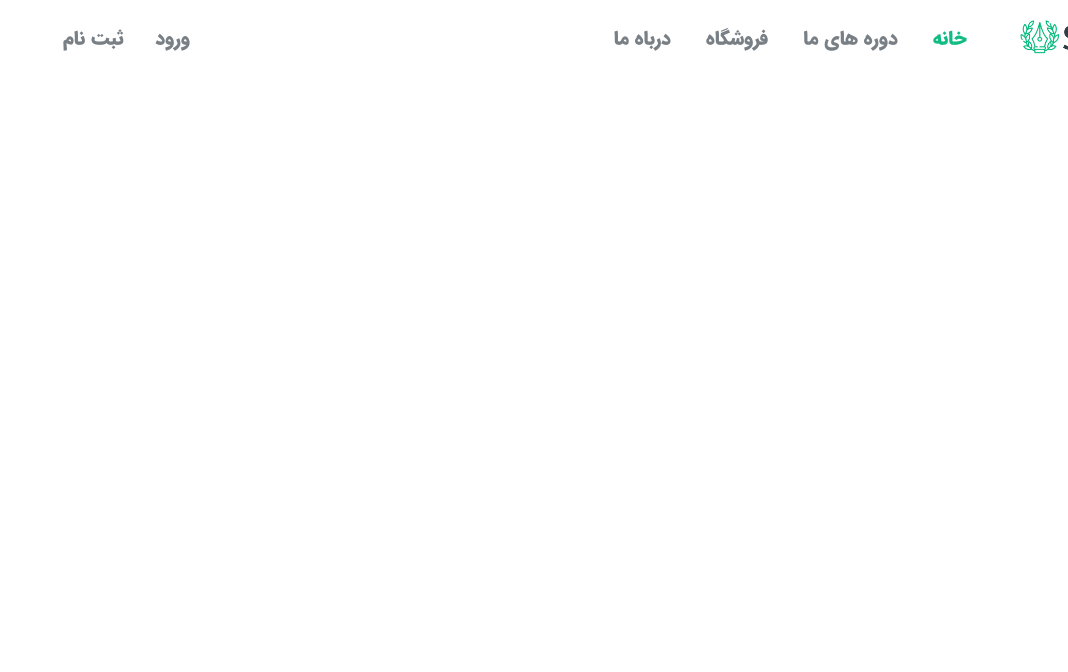
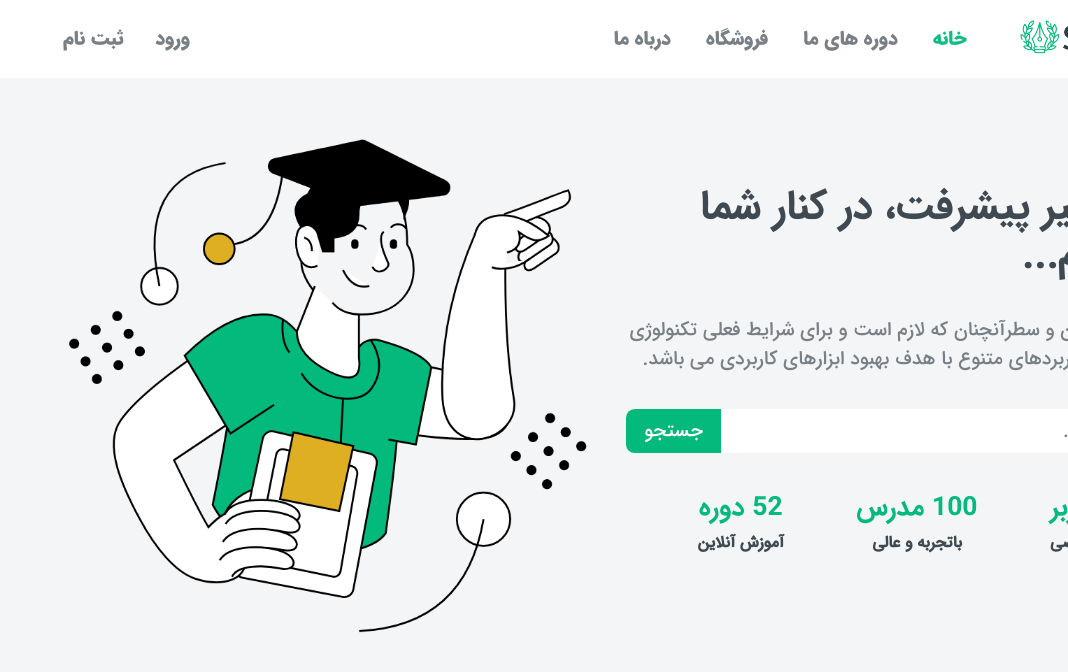
Before and after one commit to mohammadmehdidalvandii/Skill-up, a Next.js app: page / in a window 1280 px wide. Shown: the top 672 px of the page, without its empty margins (212-1280 px from the left). Built offline with nearby package versions, Linux system fonts and the light colour scheme.

Commit message:
create section homeSide for index-page

```diff
--- /dev/null
+++ b/components/template/index/HomeSide/HomeSide.js
@@ -0,0 +1,57 @@
+import React from "react";
+import style from "@/styles/home/HomeSide.module.css";
+import { FontAwesomeIcon } from "@fortawesome/react-fontawesome";
+import { faSearch } from "@fortawesome/free-solid-svg-icons";
+
+function HomeSide() {
+  return (
+    <section className={style.homeSide}>
+      <div className="container">
+        <div className="row">
+          <div className="col-lg-6 col-md-6 col-sm-12">
+            <div className={style.homeSide_content}>
+              <h1 className={style.homeSide_title}>
+                در مسیر پیشرفت، در کنار شما هستیم...
+              </h1>
+              <p className={style.home_description}>
+                مجله در ستون و سطرآنچنان که لازم است و برای شرایط فعلی تکنولوژی
+                مورد نیاز و کاربردهای متنوع با هدف بهبود ابزارهای کاربردی می
+                باشد.
+              </p>
+            </div>
+            <div className={style.homeSide_search}>
+                    <span className={style.homeSide_search_icon}>
+                        <FontAwesomeIcon icon={faSearch}/>
+                    </span>
+                    <input type="text"  className={style.homeSide_search_input} placeholder="جستجو ..."/>
+                    <button className={style.homeSide_search_btn}>جستجو</button>
+            </div>
+            <ul className={style.homeSide_items}>
+                <li className={style.homeSide_item}>
+                    <span className={style.homeSide_item_title}>72 کاربر</span>
+                    <span className={style.homeSide_item_text}>موفق و راضی</span>
+                </li>
+                <li className={style.homeSide_item}>
+                    <span className={style.homeSide_item_title}>100 مدرس</span>
+                    <span className={style.homeSide_item_text}>باتجربه و عالی</span>
+                </li>
+                <li className={style.homeSide_item}>
+                    <span className={style.homeSide_item_title}>52 دوره</span>
+                    <span className={style.homeSide_item_text}>آموزش آنلاین</span>
+                </li>
+            </ul>
+          </div>
+          <div className="col-lg-6 col-md-6 col-sm-12">
+            <img
+              src="/images/home.png"
+              alt="home image"
+              className={style.homeSide_img}
+            />
+          </div>
+        </div>
+      </div>
+    </section>
+  );
+}
+
+export default HomeSide;
--- a/pages/index.js
+++ b/pages/index.js
@@ -1,12 +1,13 @@
 import React from 'react'
 import Head from 'next/head'
+import HomeSide from '@/components/template/index/HomeSide/HomeSide'
 function index() {
   return (
     <>
     <Head>
       <title>Skill-Up | خانه </title>
     </Head>
-    <h1>خانه</h1>
+    <HomeSide/>
     </>
   )
 }
--- /dev/null
+++ b/styles/home/HomeSide.module.css
@@ -0,0 +1,117 @@
+.homeSide{
+    display: block;
+    width: 100%;
+    background-color: var(--color-bgColor);
+    padding: 3rem 0;
+}
+.homeSide_content{
+    display: block;
+    margin-top: 3rem;
+}
+.homeSide_title{
+font-family: var(--font-bold);
+font-size: 2.3rem;
+font-weight: 700;
+color: var(--color-black);
+}
+.home_description{
+    display: block;
+    margin-top: 2rem;
+    font-size: 1.1rem;
+    color: var(--color-text);
+}
+.homeSide_img{
+    width: 100%;
+}
+
+.homeSide_search{
+    display: flex;
+    align-items: center;
+    margin-top: 2rem;
+    width: 100%;
+    height: 2.5rem;
+    background-color: var(--color-white);
+    overflow: hidden;
+    border-radius: 0.5rem;
+}
+.homeSide_search_icon{
+    color: var(--color-text);
+    padding: 0 0.3rem;
+}
+.homeSide_search_input{
+outline: none;
+border: none;
+width: 100%;
+height: 2.5rem;
+font-size: 1rem;
+color: var(--color-black);
+}
+.homeSide_search_btn{
+    outline: none;
+    border: none;
+    width: 120px;
+    height: 2.5rem;
+    background-color: var(--color-green-1);
+    color: var(--color-white);
+    transition: all 0.3s ease-out;
+}
+.homeSide_search_btn:hover{
+    background-color: var(--color-green-3);
+    color: var(--color-black);
+}
+
+.homeSide_items{
+    display: flex;
+    align-items: center;
+    justify-content: space-around;
+    margin-top: 2rem;
+    margin-trim: block-end;
+}
+.homeSide_item{
+    display: block;
+    text-align: center;
+    margin-bottom: 1rem;
+}
+.homeSide_item_title{
+    display: block;
+    font-family: var(--font-bold);
+    font-size: 1.5rem;
+    font-weight: bolder;
+    color: var(--color-green-1);
+}
+.homeSide_item_text{
+    font-size: 0.9rem;
+    font-weight: 700;
+    color: var(--color-black);
+}
+
+
+ /*  Media Query  */
+
+ @media only screen and (max-width: 1200px) {
+    .container{
+        max-width: 960px;
+    }
+}
+@media only screen and (max-width: 992px) {
+.container{
+    max-width: 720px;
+}
+
+}
+@media only screen and (max-width: 768px) {
+.container{
+    max-width: 540px;
+}
+.homeSide_img{
+    display: none;
+}
+}
+@media only screen and (max-width: 576px) {
+.container{
+    max-width:  100%;
+}
+.homeSide_items{
+    flex-direction: column;
+}
+}
```
Also changed, not shown: public/images/home.png (added).
